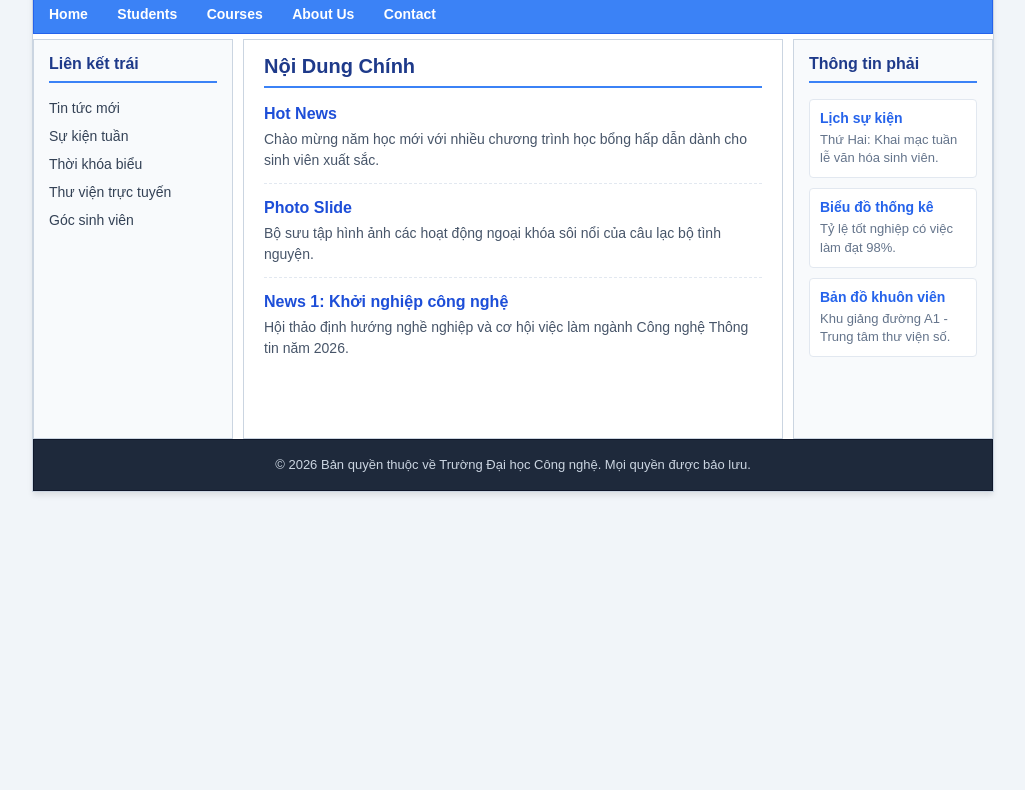
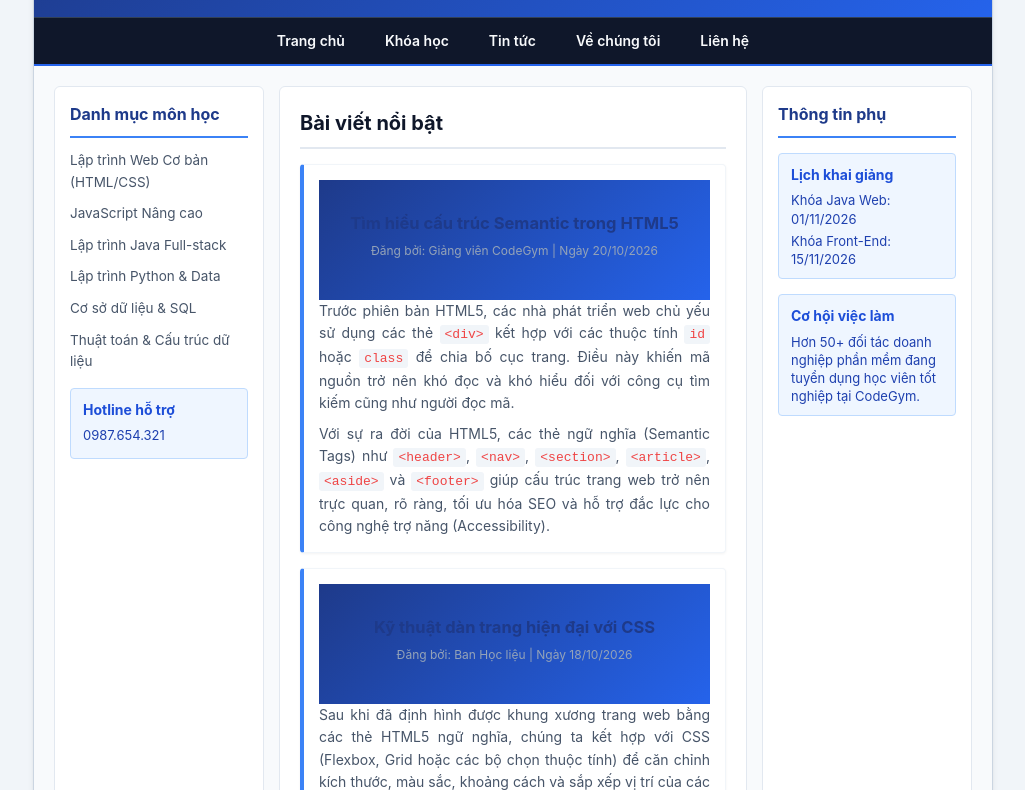
Before and after one commit to dtc245200075-del/my-new-project, a plain HTML site: page index.html in a window 1280 px wide. Shown: the part 134-924 px from the top of the page, without its empty margins (127-1152 px from the left). Before the commit the page ends 800 px from the top, so only its background shows below. Drawn offline with Linux system fonts and the light colour scheme.

Commit message:
Hoàn thành bài thực hành: Tạo bố cục trang web bằng các thẻ HTML5 (header, nav, section, article, aside, footer)

```diff
--- a/index.html
+++ b/index.html
@@ -3,78 +3,101 @@
 <head>
     <meta charset="UTF-8">
     <meta name="viewport" content="width=device-width, initial-scale=1.0">
-    <title>Bố cục trang web bằng thẻ DIV và CSS</title>
+    <title>Bố cục trang web với thẻ ngữ nghĩa HTML5</title>
     <link rel="stylesheet" href="style.css">
 </head>
 <body>
 
-    <div id="main">
-        <!-- 1. Head: Logo và Banner -->
-        <div id="head">
-            <h1>LOGO &amp; BANNER</h1>
+    <div class="wrapper">
+        <!-- 1. Thẻ <header>: Phần đầu trang chứa Logo và Tiêu đề -->
+        <header>
+            <div class="logo">
+                <h1>CODEGYM VIETNAM</h1>
+                <p>Học lập trình để đi làm - Hệ thống đào tạo thực chiến</p>
+            </div>
+        </header>
+
+        <!-- 2. Thẻ <nav>: Thanh điều hướng chính của website -->
+        <nav>
+            <ul>
+                <li><a href="#home">Trang chủ</a></li>
+                <li><a href="#courses">Khóa học</a></li>
+                <li><a href="#news">Tin tức</a></li>
+                <li><a href="#about">Về chúng tôi</a></li>
+                <li><a href="#contact">Liên hệ</a></li>
+            </ul>
+        </nav>
+
+        <!-- Khung chứa nội dung trung tâm gồm <aside> và <section> chứa <article> -->
+        <div class="main-container">
+            <!-- 3. Thẻ <aside>: Thanh bên trái chứa danh mục điều hướng phụ -->
+            <aside class="sidebar sidebar-left">
+                <h3>Danh mục môn học</h3>
+                <ul>
+                    <li><a href="#">Lập trình Web Cơ bản (HTML/CSS)</a></li>
+                    <li><a href="#">JavaScript Nâng cao</a></li>
+                    <li><a href="#">Lập trình Java Full-stack</a></li>
+                    <li><a href="#">Lập trình Python &amp; Data</a></li>
+                    <li><a href="#">Cơ sở dữ liệu &amp; SQL</a></li>
+                    <li><a href="#">Thuật toán &amp; Cấu trúc dữ liệu</a></li>
+                </ul>
+
+                <div class="quick-info">
+                    <h4>Hotline hỗ trợ</h4>
+                    <p>0987.654.321</p>
+                </div>
+            </aside>
+
+            <!-- 4. Thẻ <section>: Phân vùng nội dung chính của trang -->
+            <section class="content-section">
+                <h2>Bài viết nổi bật</h2>
+
+                <!-- 5. Thẻ <article>: Bài viết độc lập số 1 -->
+                <article>
+                    <header class="article-header">
+                        <h3>Tìm hiểu cấu trúc Semantic trong HTML5</h3>
+                        <span class="meta">Đăng bởi: Giảng viên CodeGym | Ngày 20/10/2026</span>
+                    </header>
+                    <p>
+                        Trước phiên bản HTML5, các nhà phát triển web chủ yếu sử dụng các thẻ <code>&lt;div&gt;</code> kết hợp với các thuộc tính <code>id</code> hoặc <code>class</code> để chia bố cục trang. Điều này khiến mã nguồn trở nên khó đọc và khó hiểu đối với công cụ tìm kiếm cũng như người đọc mã.
+                    </p>
+                    <p>
+                        Với sự ra đời của HTML5, các thẻ ngữ nghĩa (Semantic Tags) như <code>&lt;header&gt;</code>, <code>&lt;nav&gt;</code>, <code>&lt;section&gt;</code>, <code>&lt;article&gt;</code>, <code>&lt;aside&gt;</code> và <code>&lt;footer&gt;</code> giúp cấu trúc trang web trở nên trực quan, rõ ràng, tối ưu hóa SEO và hỗ trợ đắc lực cho công nghệ trợ năng (Accessibility).
+                    </p>
+                </article>
+
+                <!-- 5. Thẻ <article>: Bài viết độc lập số 2 -->
+                <article>
+                    <header class="article-header">
+                        <h3>Kỹ thuật dàn trang hiện đại với CSS</h3>
+                        <span class="meta">Đăng bởi: Ban Học liệu | Ngày 18/10/2026</span>
+                    </header>
+                    <p>
+                        Sau khi đã định hình được khung xương trang web bằng các thẻ HTML5 ngữ nghĩa, chúng ta kết hợp với CSS (Flexbox, Grid hoặc các bộ chọn thuộc tính) để căn chỉnh kích thước, màu sắc, khoảng cách và sắp xếp vị trí của các khối một cách linh hoạt, tương thích tốt trên nhiều loại thiết bị hiển thị khác nhau.
+                    </p>
+                </article>
+            </section>
+
+            <!-- 3. Thẻ <aside>: Thanh bên phải chứa thông tin phụ, tiện ích -->
+            <aside class="sidebar sidebar-right">
+                <h3>Thông tin phụ</h3>
+                <div class="widget">
+                    <h4>Lịch khai giảng</h4>
+                    <p>Khóa Java Web: 01/11/2026</p>
+                    <p>Khóa Front-End: 15/11/2026</p>
+                </div>
+                <div class="widget">
+                    <h4>Cơ hội việc làm</h4>
+                    <p>Hơn 50+ đối tác doanh nghiệp phần mềm đang tuyển dụng học viên tốt nghiệp tại CodeGym.</p>
+                </div>
+            </aside>
         </div>
 
-        <!-- 2. Head-link: Menu liên kết đầu trang -->
-        <div id="head-link">
-            <ul>
-                <li><a href="#">Home</a></li>
-                <li><a href="#">Students</a></li>
-                <li><a href="#">Courses</a></li>
-                <li><a href="#">About Us</a></li>
-                <li><a href="#">Contact</a></li>
-            </ul>
-        </div>
-
-        <!-- 3. Left: Menu và liên kết bên trái -->
-        <div id="left">
-            <h3>Liên kết trái</h3>
-            <ul>
-                <li><a href="#">Tin tức mới</a></li>
-                <li><a href="#">Sự kiện tuần</a></li>
-                <li><a href="#">Thời khóa biểu</a></li>
-                <li><a href="#">Thư viện trực tuyến</a></li>
-                <li><a href="#">Góc sinh viên</a></li>
-            </ul>
-        </div>
-
-        <!-- 4. Content: Nội dung chính của trang -->
-        <div id="content">
-            <h2>Nội Dung Chính</h2>
-            <div class="news-block">
-                <h3>Hot News</h3>
-                <p>Chào mừng năm học mới với nhiều chương trình học bổng hấp dẫn dành cho sinh viên xuất sắc.</p>
-            </div>
-            <div class="news-block">
-                <h3>Photo Slide</h3>
-                <p>Bộ sưu tập hình ảnh các hoạt động ngoại khóa sôi nổi của câu lạc bộ tình nguyện.</p>
-            </div>
-            <div class="news-block">
-                <h3>News 1: Khởi nghiệp công nghệ</h3>
-                <p>Hội thảo định hướng nghề nghiệp và cơ hội việc làm ngành Công nghệ Thông tin năm 2026.</p>
-            </div>
-        </div>
-
-        <!-- 5. Right: Thông tin bên phải (Lịch, biểu đồ, bản đồ) -->
-        <div id="right">
-            <h3>Thông tin phải</h3>
-            <div class="widget">
-                <h4>Lịch sự kiện</h4>
-                <p>Thứ Hai: Khai mạc tuần lễ văn hóa sinh viên.</p>
-            </div>
-            <div class="widget">
-                <h4>Biểu đồ thống kê</h4>
-                <p>Tỷ lệ tốt nghiệp có việc làm đạt 98%.</p>
-            </div>
-            <div class="widget">
-                <h4>Bản đồ khuôn viên</h4>
-                <p>Khu giảng đường A1 - Trung tâm thư viện số.</p>
-            </div>
-        </div>
-
-        <!-- 6. Footer: Thông tin cuối trang -->
-        <div id="footer">
-            <p>&copy; 2026 Bản quyền thuộc về Trường Đại học Công nghệ. Mọi quyền được bảo lưu.</p>
-        </div>
+        <!-- 6. Thẻ <footer>: Phần chân trang -->
+        <footer>
+            <p>&copy; 2026 Hệ thống Đào tạo Lập trình Hiện đại CodeGym. Mọi quyền được bảo lưu.</p>
+            <p>Địa chỉ: Tòa nhà Công nghệ, Hà Nội &bull; Email: contact@codegym.vn</p>
+        </footer>
     </div>
 
 </body>
--- a/style.css
+++ b/style.css
@@ -1,207 +1,229 @@
-/* Định nghĩa font chữ và reset cơ bản */
-body {
-    font-family: Arial, Helvetica, sans-serif;
+/* Thiết lập chung và Reset CSS */
+* {
+    box-sizing: border-box;
     margin: 0;
-    padding: 20px 0;
-    background-color: #f1f5f9;
+    padding: 0;
 }
 
-/* 1. Bộ chọn #main: Cố định độ rộng 960px và căn giữa màn hình */
-#main {
+body {
+    font-family: -apple-system, BlinkMacSystemFont, "Segoe UI", Roboto, "Helvetica Neue", Arial, sans-serif;
+    background-color: #f1f5f9;
+    color: #334155;
+    line-height: 1.6;
+    padding: 20px 0;
+}
+
+/* Khung bọc bao quanh toàn bộ bố cục */
+.wrapper {
     width: 960px;
     margin: 0 auto;
     background-color: #ffffff;
     border: 1px solid #cbd5e1;
-    box-shadow: 0 4px 6px -1px rgba(0, 0, 0, 0.1);
+    border-radius: 8px;
+    box-shadow: 0 4px 6px -1px rgba(0, 0, 0, 0.1), 0 2px 4px -2px rgba(0, 0, 0, 0.05);
+    overflow: hidden;
 }
 
-/* 2. Bộ chọn #head: Chiều cao, màu nền, viền và khoảng cách dưới */
-#head {
-    height: 100px;
-    background-color: #1e40af;
+/* 1. Định kiểu cho thẻ <header> */
+header {
+    background: linear-gradient(135deg, #1e3a8a 0%, #2563eb 100%);
     color: #ffffff;
-    border: 1px solid #1e3a8a;
-    margin-bottom: 5px;
-    display: flex;
-    align-items: center;
-    justify-content: center;
+    padding: 30px 20px;
+    text-align: center;
 }
 
-#head h1 {
-    margin: 0;
-    font-size: 28px;
-    letter-spacing: 2px;
+header h1 {
+    font-size: 26px;
+    letter-spacing: 1.5px;
+    margin-bottom: 6px;
+    text-transform: uppercase;
 }
 
-/* 3. Bộ chọn #head-link: Vùng liên kết đầu trang */
-#head-link {
-    height: 38px;
-    line-height: 38px;
-    background-color: #3b82f6;
-    border: 1px solid #2563eb;
+header p {
+    font-size: 14px;
+    opacity: 0.9;
+}
+
+/* 2. Định kiểu cho thẻ <nav> */
+nav {
+    background-color: #0f172a;
+    border-top: 1px solid #334155;
+    border-bottom: 2px solid #2563eb;
+}
+
+nav ul {
+    list-style: none;
+    display: flex;
+    justify-content: center;
+    flex-wrap: wrap;
+}
+
+nav ul li a {
+    display: block;
+    padding: 12px 20px;
+    color: #f8fafc;
+    text-decoration: none;
+    font-weight: 600;
+    font-size: 14px;
+    transition: background-color 0.2s, color 0.2s;
+}
+
+nav ul li a:hover {
+    background-color: #1e293b;
+    color: #38bdf8;
+}
+
+/* Khung chia cột trung tâm */
+.main-container {
+    display: flex;
+    gap: 15px;
+    padding: 20px;
+    background-color: #f8fafc;
+    min-height: 450px;
+}
+
+/* 3. Định kiểu cho thẻ <aside> (Thanh bên lề) */
+aside {
+    flex: 0 0 210px;
+    background-color: #ffffff;
+    border: 1px solid #e2e8f0;
+    border-radius: 6px;
+    padding: 15px;
+}
+
+aside h3 {
+    font-size: 16px;
+    color: #1e3a8a;
+    margin-bottom: 12px;
+    padding-bottom: 8px;
+    border-bottom: 2px solid #3b82f6;
+}
+
+aside ul {
+    list-style: none;
+}
+
+aside ul li {
+    margin-bottom: 10px;
+}
+
+aside ul li a {
+    color: #475569;
+    text-decoration: none;
+    font-size: 13.5px;
+    display: block;
+    transition: color 0.2s, padding-left 0.2s;
+}
+
+aside ul li a:hover {
+    color: #2563eb;
+    padding-left: 4px;
+    font-weight: 600;
+}
+
+.quick-info, .widget {
+    background-color: #eff6ff;
+    border: 1px solid #bfdbfe;
+    border-radius: 4px;
+    padding: 10px 12px;
+    margin-top: 15px;
+}
+
+.quick-info h4, .widget h4 {
+    color: #1d4ed8;
+    font-size: 14px;
     margin-bottom: 5px;
 }
 
-#head-link ul {
-    list-style-type: none;
-    margin: 0;
-    padding: 0 15px;
+.quick-info p, .widget p {
+    font-size: 13px;
+    color: #1e40af;
+    line-height: 1.4;
+    margin-bottom: 4px;
 }
 
-#head-link ul li {
-    display: inline-block;
-    margin-right: 25px;
+.widget p:last-child {
+    margin-bottom: 0;
 }
 
-#head-link ul li a {
-    color: #ffffff;
-    text-decoration: none;
-    font-weight: bold;
-    font-size: 14px;
-    transition: color 0.2s;
+/* 4. Định kiểu cho thẻ <section> (Khu vực nội dung chính) */
+section {
+    flex: 1;
+    background-color: #ffffff;
+    border: 1px solid #e2e8f0;
+    border-radius: 6px;
+    padding: 20px;
 }
 
-#head-link ul li a:hover {
-    color: #fef08a;
-    text-decoration: underline;
+section > h2 {
+    font-size: 20px;
+    color: #0f172a;
+    margin-bottom: 15px;
+    padding-bottom: 8px;
+    border-bottom: 2px solid #e2e8f0;
 }
 
-/* 4. Bộ chọn #left: Phân vùng trái, độ rộng 200px, min-height 400px, float left */
-#left {
-    width: 200px;
-    min-height: 400px;
-    border: 1px solid #cbd5e1;
-    float: left;
-    background-color: #f8fafc;
+/* 5. Định kiểu cho thẻ <article> (Từng bài viết độc lập) */
+article {
+    background-color: #ffffff;
+    border: 1px solid #f1f5f9;
+    border-left: 4px solid #3b82f6;
+    border-radius: 4px;
     padding: 15px;
-    box-sizing: border-box;
+    margin-bottom: 15px;
+    box-shadow: 0 1px 3px rgba(0, 0, 0, 0.05);
 }
 
-#left h3 {
-    margin-top: 0;
-    color: #1e3a8a;
-    font-size: 16px;
-    border-bottom: 2px solid #3b82f6;
-    padding-bottom: 8px;
+article:last-child {
+    margin-bottom: 0;
 }
 
-#left ul {
-    list-style-type: none;
-    padding: 0;
-    margin: 10px 0 0 0;
+.article-header h3 {
+    font-size: 16.5px;
+    color: #1e3a8a;
+    margin-bottom: 4px;
 }
 
-#left ul li {
+.article-header .meta {
+    display: block;
+    font-size: 12px;
+    color: #94a3b8;
     margin-bottom: 10px;
 }
 
-#left ul li a {
-    color: #334155;
-    text-decoration: none;
+article p {
     font-size: 14px;
+    color: #475569;
+    margin-bottom: 8px;
+    text-align: justify;
 }
 
-#left ul li a:hover {
-    color: #2563eb;
-    font-weight: bold;
+article p:last-child {
+    margin-bottom: 0;
 }
 
-/* 5. Bộ chọn #content: Phân vùng chính ở giữa, float left, margin-left 10px */
-#content {
-    width: 540px;
-    min-height: 400px;
-    border: 1px solid #cbd5e1;
-    float: left;
-    margin-left: 10px;
-    background-color: #ffffff;
-    padding: 15px 20px;
-    box-sizing: border-box;
+article code {
+    background-color: #f1f5f9;
+    padding: 2px 5px;
+    border-radius: 3px;
+    color: #ef4444;
+    font-size: 13px;
 }
 
-#content h2 {
-    margin-top: 0;
-    color: #1e3a8a;
-    font-size: 20px;
-    border-bottom: 2px solid #3b82f6;
-    padding-bottom: 8px;
+/* 6. Định kiểu cho thẻ <footer> */
+footer {
+    background-color: #0f172a;
+    color: #94a3b8;
+    text-align: center;
+    padding: 18px 20px;
+    border-top: 1px solid #1e293b;
+    font-size: 13px;
 }
 
-.news-block {
-    margin-bottom: 15px;
-    padding-bottom: 12px;
-    border-bottom: 1px dashed #e2e8f0;
+footer p {
+    margin-bottom: 4px;
 }
 
-.news-block:last-child {
-    border-bottom: none;
+footer p:last-child {
+    margin-bottom: 0;
 }
-
-.news-block h3 {
-    margin: 0 0 6px 0;
-    color: #1d4ed8;
-    font-size: 16px;
-}
-
-.news-block p {
-    margin: 0;
-    color: #475569;
-    font-size: 14px;
-    line-height: 1.5;
-}
-
-/* 6. Bộ chọn #right: Phân vùng phải, độ rộng 200px, min-height 400px, float right */
-#right {
-    width: 200px;
-    min-height: 400px;
-    border: 1px solid #cbd5e1;
-    float: right;
-    background-color: #f8fafc;
-    padding: 15px;
-    box-sizing: border-box;
-}
-
-#right h3 {
-    margin-top: 0;
-    color: #1e3a8a;
-    font-size: 16px;
-    border-bottom: 2px solid #3b82f6;
-    padding-bottom: 8px;
-}
-
-.widget {
-    background-color: #ffffff;
-    border: 1px solid #e2e8f0;
-    border-radius: 4px;
-    padding: 10px;
-    margin-top: 10px;
-}
-
-.widget h4 {
-    margin: 0 0 5px 0;
-    color: #2563eb;
-    font-size: 14px;
-}
-
-.widget p {
-    margin: 0;
-    font-size: 13px;
-    color: #64748b;
-    line-height: 1.4;
-}
-
-/* 7. Bộ chọn #footer: Phân vùng cuối trang, clear both */
-#footer {
-    height: 50px;
-    line-height: 50px;
-    background-color: #1e293b;
-    color: #cbd5e1;
-    border: 1px solid #0f172a;
-    clear: both;
-    margin-top: 5px;
-    text-align: center;
-}
-
-#footer p {
-    margin: 0;
-    font-size: 13px;
-}
```
